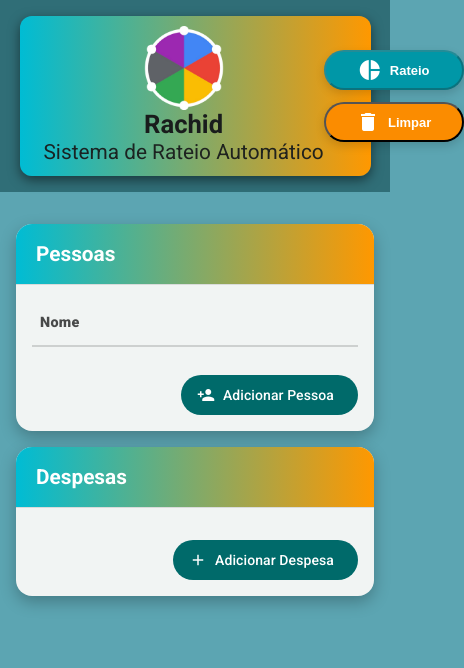
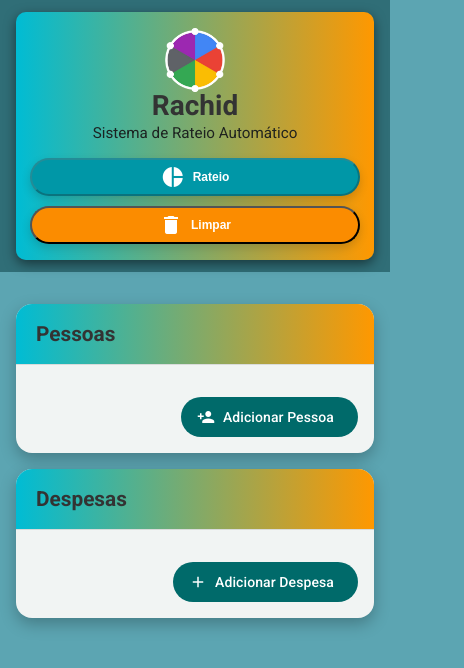
Before and after one commit to rgiovann/angular-rachid, an Angular app: page / in a window 390 px wide. Shown: the top 668 px of the page, 464 px wide, since content can reach past the window. Built offline with nearby package versions, Linux system fonts and the light colour scheme.

Commit message:
ajustado layout para mobile

```diff
--- a/src/app/app.css
+++ b/src/app/app.css
@@ -9,38 +9,36 @@
 }
 
 .header-container {
-  display: flex;
-  justify-content: center;
+  width: min(100%, 1100px);
+  margin: 0 auto;
+  padding: 0 1rem;
+  box-sizing: border-box;
 }
 
 .header-wrapper {
-  position: relative;
-
-  left: 50%;
-  right: 50%;
-
-  margin-left: -50vw;
-  margin-right: -50vw;
-
-  width: 100vw;
-
+  width: 100%;
   background: #1a535aaa;
   padding: 1rem 0;
+  box-sizing: border-box;
 }
 
 app-header {
+  display: block;
   width: 100%;
-  max-width: 750px;
 }
+
 .floating-actions {
   display: flex;
   flex-direction: column;
   gap: 12px;
+  width: 100%;
 }
 
 .floating-actions button {
   height: 40px;
-  min-width: 140px;
+  min-width: 0;
+  width: 100%;
+  max-width: 180px;
 
   border-radius: 20px;
 
@@ -49,9 +47,12 @@ app-header {
   align-items: center;
 
   gap: 8px;
+  padding: 0 1rem;
+  box-sizing: border-box;
 
   font-size: 13px;
   font-weight: 600;
+  white-space: nowrap;
 
   box-shadow: 0 4px 10px rgba(0, 0, 0, 0.15);
 }
@@ -88,3 +89,34 @@ app-header {
     grid-template-columns: 1fr;
   }
 }
+
+@media (max-width: 700px) {
+  .header-wrapper {
+    padding: 0.75rem 0;
+  }
+
+  .header-container {
+    padding: 0 0.5rem;
+  }
+
+  .floating-actions {
+    align-items: center;
+  }
+
+  .floating-actions button {
+    max-width: 280px;
+  }
+}
+
+@media (max-width: 480px) {
+  .floating-actions {
+    gap: 10px;
+  }
+
+  .floating-actions button {
+    max-width: none;
+    width: 100%;
+    height: 38px;
+    font-size: 12px;
+  }
+}
--- a/src/app/despesas/despesas.css
+++ b/src/app/despesas/despesas.css
@@ -13,7 +13,7 @@ mat-card {
 /* Header (título "Pessoas") */
 mat-card-header {
   background: linear-gradient(to right, #00bcd4, #ff9800);
-  color: white;
+  color: #333333;
   padding: 1rem 1.25rem;
 }
 
--- a/src/app/header/header.css
+++ b/src/app/header/header.css
@@ -1,62 +1,119 @@
-/* toolbar centralizada */
 mat-toolbar.header {
-  width: min(750px, 90%);
+  display: block;
+  height: auto;
+  width: min(750px, calc(100% - 2rem));
   margin: 0 auto;
+  box-sizing: border-box;
 
   min-height: 160px;
   padding: 1.5rem;
 
   border-radius: 12px;
   background: linear-gradient(to right, #00bcd4, #ff9800);
-
   box-shadow: 0 4px 12px rgba(0, 0, 0, 0.5);
 }
 
-/* layout principal */
 .header-inner {
   display: flex;
   align-items: center;
   justify-content: space-between;
-
+  gap: 1.5rem;
   width: 100%;
 }
 
-/* 🔥 mantém o centro realmente centralizado */
-.side {
-  width: 140px; /* mesma largura aproximada dos botões */
-}
+.header-content {
+  flex: 1;
+  min-width: 0;
 
-/* conteúdo central */
-.header-content {
   display: flex;
   flex-direction: column;
   align-items: center;
   text-align: center;
 }
 
-/* ações à direita */
 .header-actions {
   display: flex;
   flex-direction: column;
   gap: 12px;
+  flex-shrink: 0;
 }
 
-/* logo */
 .logo {
+  display: block;
+  margin: 0 auto;
   width: 84px;
   height: 84px;
   object-fit: contain;
 }
 
-/* texto */
 .text h1 {
   margin: 0;
   font-size: 1.6rem;
   font-weight: 700;
+  color: #333333;
 }
 
 .text p {
-  margin: 0;
+  margin: 0.25rem 0 0;
   font-size: 1.3rem;
   opacity: 0.95;
+  line-height: 1.2;
 }
+
+@media (max-width: 700px) {
+  mat-toolbar.header {
+    width: min(100%, calc(100% - 1rem));
+    min-height: auto;
+    padding: 1.25rem 1rem;
+  }
+
+  .header-inner {
+    flex-direction: column;
+    align-items: stretch;
+    justify-content: flex-start;
+    gap: 1rem;
+  }
+
+  .header-content {
+    order: 1;
+  }
+
+  .header-actions {
+    order: 2;
+    width: 100%;
+    align-items: center;
+  }
+
+  .logo {
+    width: 72px;
+    height: 72px;
+  }
+
+  .text h1 {
+    font-size: 1.9rem;
+  }
+
+  .text p {
+    font-size: 1rem;
+  }
+}
+
+@media (max-width: 480px) {
+  mat-toolbar.header {
+    padding: 1rem 0.875rem;
+    border-radius: 10px;
+  }
+
+  .logo {
+    width: 64px;
+    height: 64px;
+  }
+
+  .text h1 {
+    font-size: 1.75rem;
+  }
+
+  .text p {
+    font-size: 0.95rem;
+  }
+}
--- a/src/app/header/header.html
+++ b/src/app/header/header.html
@@ -1,24 +1,16 @@
 <mat-toolbar class="header">
+  <div class="header-inner">
+    <div class="header-content">
+      <img src="assets/rachid.png" alt="Logo" class="logo" />
 
-  <div class="header-inner">
-
-    <!-- espaço vazio à esquerda (equilíbrio visual) -->
-    <div class="side"></div>
-
-    <!-- conteúdo central -->
-    <div class="header-content">
-      <img src="assets/rachid.png" alt="Logo" class="logo">
       <div class="text">
         <h1>Rachid</h1>
         <p>Sistema de Rateio Automático</p>
       </div>
     </div>
 
-    <!-- ações à direita -->
     <div class="header-actions">
       <ng-content select="[header-actions]"></ng-content>
     </div>
-
   </div>
-
 </mat-toolbar>
--- a/src/app/pessoas/pessoas.css
+++ b/src/app/pessoas/pessoas.css
@@ -13,7 +13,7 @@ mat-card {
 /* Header (título "Pessoas") */
 mat-card-header {
   background: linear-gradient(to right, #00bcd4, #ff9800);
-  color: white;
+  color: #333333;
   padding: 1rem 1.25rem;
 }
 
@@ -45,13 +45,3 @@ mat-card-actions {
   max-height: 250px;
   overflow-y: auto;
 }
-
-.table-header {
-  font-weight: 900;
-  padding: 0.75rem 0.5rem;
-  margin-bottom: 0.25rem;
-  color: rgba(0, 0, 0, 0.7);
-  border-bottom: 2px solid rgba(0, 0, 0, 0.15);
-  letter-spacing: 0.02rem;
-  font-size: 0.9rem;
-}
--- a/src/app/pessoas/pessoas.html
+++ b/src/app/pessoas/pessoas.html
@@ -4,11 +4,6 @@
   </mat-card-header>
 
   <mat-card-content>
-
-    <!-- HEADER DA "TABELA" -->
-    <div class="table-header">
-      Nome
-    </div>
 
     <div class="table-body">
       @for (pessoa of pessoas$ | async; track pessoa.id) {
```
